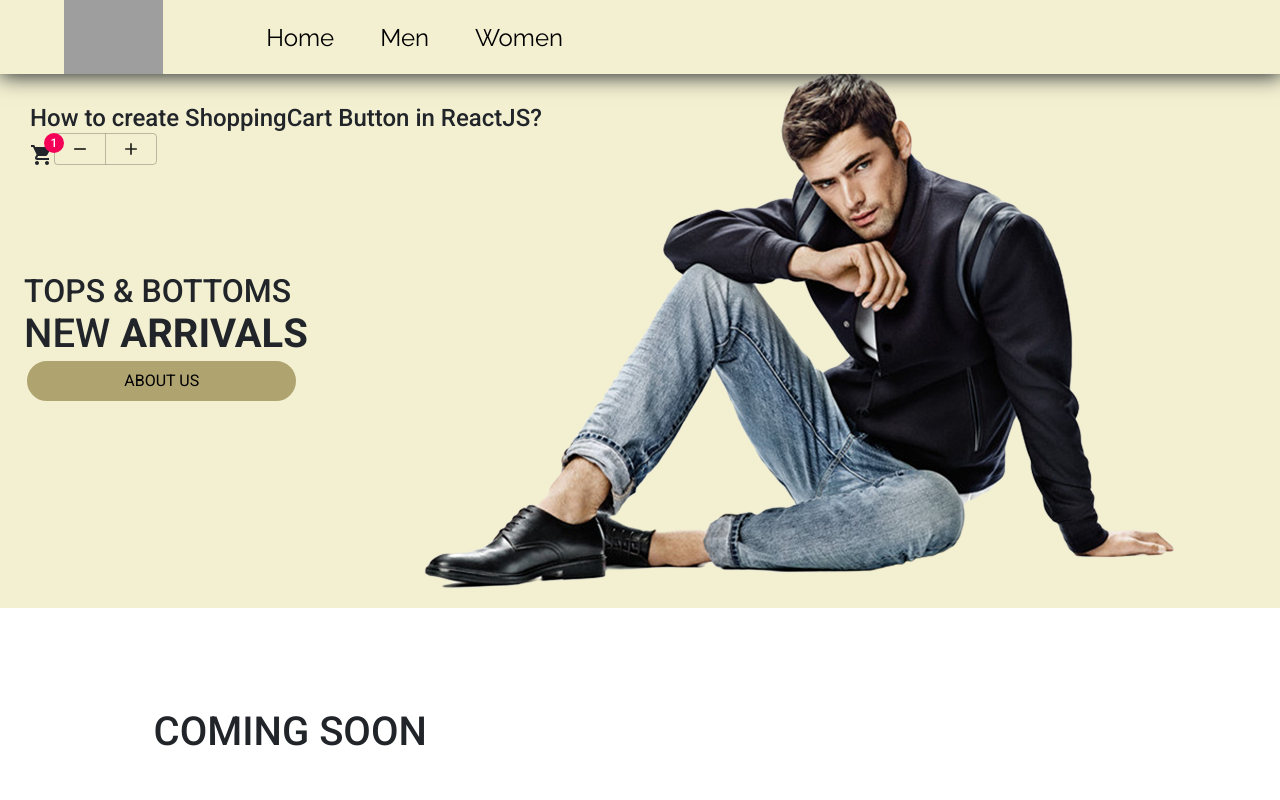
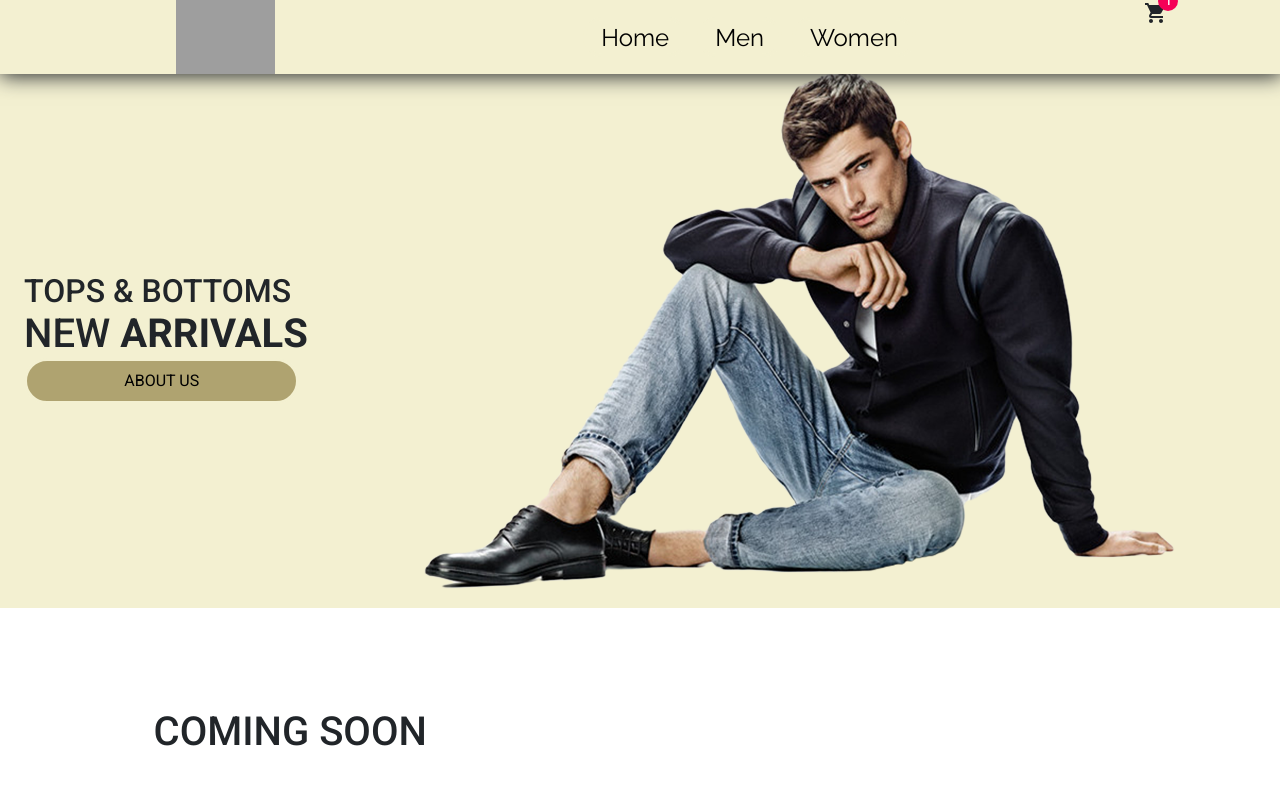
Before and after one commit to vmakksimov/Product_Listing_Page-2023, a React (Create React App) app in the folder client/: page / in a window 1280 px wide. Shown: the top 800 px of the page. Built offline with nearby package versions, Linux system fonts and the light colour scheme; grey boxes are pictures that could not be loaded; a web font is replaced by a local one.

Commit message:
adding cart button

```diff
--- a/client/src/App.js
+++ b/client/src/App.js
@@ -16,6 +16,7 @@ import { About } from './components/About/About';
 function App() {
 
     const [gender, setName] = useState(localStorage.getItem("gender") || undefined)
+    const [itemCount, setItemCount] = useState(1);
 
     const handleFormChange = (event) => {
         setName(event)
@@ -26,9 +27,9 @@ function App() {
     return (
         <div className="App">
             <section className="App-header">
-                <Header handleFormChange={handleFormChange} />
+                <Header handleFormChange={handleFormChange} itemCount={itemCount}/>
             </section>
-            <ProductsContext.Provider value={{ products, gender }}>
+            <ProductsContext.Provider value={{ products, gender, itemCount, setItemCount }}>
                 <section className="home-section">
                     <Routes>
                         <Route path='/' element={<Home />} />
--- a/client/src/components/Header/Header.css
+++ b/client/src/components/Header/Header.css
@@ -1,6 +1,6 @@
 .header-nav {
     display: flex;
-    justify-content: flex-start;
+    justify-content: space-around;
     border: 0px solid black;
     box-shadow: 1px 1px 20px 1px;
     background-color: #F3F0D1;
--- a/client/src/components/Header/Header.js
+++ b/client/src/components/Header/Header.js
@@ -8,8 +8,8 @@ import Button from "@material-ui/core/Button";
 import AddIcon from "@material-ui/icons/Add";
 import RemoveIcon from "@material-ui/icons/Remove";
 import { useState } from "react";
-export const Header = ({ handleFormChange }) => {
-    const [itemCount, setItemCount] = useState(1);
+export const Header = ({ handleFormChange, itemCount }) => {
+
 
     return (
         <>
@@ -41,33 +41,14 @@ export const Header = ({ handleFormChange }) => {
                     <li className='header-buttons'><Link to='/shop' onClick={(e) => handleFormChange(e.target.innerText)}>Men</Link></li>
                     <li className='header-buttons'><Link to='/shop' onClick={(e) => handleFormChange(e.target.innerText)}>Women</Link></li>
                 </ul>
+                <div>
+                    <Badge color="secondary" badgeContent={itemCount}>
+                        <ShoppingCartIcon />{" "}
+                    </Badge>
+
+                </div>
             </div>
-            <div style={{ display: "block", padding: 30 }}>
-                        <h4>How to create ShoppingCart Button in ReactJS?</h4>
-                        <div>
-                            <Badge color="secondary" badgeContent={itemCount}>
-                                <ShoppingCartIcon />{" "}
-                            </Badge>
-                            <ButtonGroup>
-                                <Button
-                                    onClick={() => {
-                                        setItemCount(Math.max(itemCount - 1, 0));
-                                    }}
-                                >
-                                    {" "}
-                                    <RemoveIcon fontSize="small" />
-                                </Button>
-                                <Button
-                                    onClick={() => {
-                                        setItemCount(itemCount + 1);
-                                    }}
-                                >
-                                    {" "}
-                                    <AddIcon fontSize="small" />
-                                </Button>
-                            </ButtonGroup>
-                        </div>
-                    </div>
+
         </>
     )
 }
--- a/client/src/components/Shop/Shop.js
+++ b/client/src/components/Shop/Shop.js
@@ -3,10 +3,17 @@ import Popup from 'reactjs-popup';
 import { useState, useContext } from 'react'
 import { ShopDetails } from './ShopDetails/ShopDetails'
 import { ProductsContext } from '../../context/productContext'
+import ButtonGroup from "@material-ui/core/ButtonGroup";
+import Badge from "@material-ui/core/Badge";
+import ShoppingCartIcon from "@material-ui/icons/ShoppingCart";
+import Button from "@material-ui/core/Button";
+import AddIcon from "@material-ui/icons/Add";
+import RemoveIcon from "@material-ui/icons/Remove";
 
 export const Shop = () => {
+
     const itemsPerRow = 16
-    const { products, gender } = useContext(ProductsContext);
+    const { products, gender, setItemCount, itemCount } = useContext(ProductsContext);
     const [next, setNext] = useState(itemsPerRow);
     const [sorted, setSort] = useState([]);
     const [checked, setChecked] = useState([]);
@@ -137,7 +144,24 @@ export const Shop = () => {
             </div>
             <div className="category">
                 <h1>Tops & Bottoms</h1><h3>Mens & Womens collection 2023</h3>
-
+                <ButtonGroup>
+                    <Button
+                        onClick={() => {
+                            setItemCount(Math.max(itemCount - 1, 0));
+                        }}
+                    >
+                        {" "}
+                        <RemoveIcon fontSize="small" />
+                    </Button>
+                    <Button
+                        onClick={() => {
+                            setItemCount(itemCount + 1);
+                        }}
+                    >
+                        {" "}
+                        <AddIcon fontSize="small" />
+                    </Button>
+                </ButtonGroup>
             </div>
             <div className="sort"> <div className="sorting">Sort by
                 <select className="sorting-options"
@@ -153,11 +177,11 @@ export const Shop = () => {
                 {gender == 'Men' ? next > men.length ? men.length : next : next > women.length ? women.length : next} products of {gender == 'Men' ? men.length : women.length}
             </div>
             <div className="product-grid">
-                {checked.length === 0 && colored.length > 0 ? color?.slice(0, next)?.map(x => <ShopDetails key={x._id} tops={x} />)
-                    : allMatch.length > 0 ? allMatch?.slice(0, next)?.map(x => <ShopDetails key={x._id} tops={x} />)
+                {checked.length === 0 && colored.length > 0 ? color?.slice(0, next)?.map(x => <ShopDetails key={x._id} tops={x} itemCount={itemCount} setItemCount={setItemCount} />)
+                    : allMatch.length > 0 ? allMatch?.slice(0, next)?.map(x => <ShopDetails key={x._id} tops={x}itemCount={itemCount} setItemCount={setItemCount}/>)
                         : checked.length === 1
-                            ? types?.slice(0, next)?.map(x => <ShopDetails key={x._id} tops={x} />) : gender == 'Men' ? men?.slice(0, next)?.map(x => <ShopDetails key={x._id} tops={x} />)
-                                : women?.slice(0, next)?.map(x => <ShopDetails key={x._id} tops={x} />)
+                            ? types?.slice(0, next)?.map(x => <ShopDetails key={x._id} tops={x}itemCount={itemCount} setItemCount={setItemCount}/>) : gender == 'Men' ? men?.slice(0, next)?.map(x => <ShopDetails key={x._id} tops={x} itemCount={itemCount} setItemCount={setItemCount}/>)
+                                : women?.slice(0, next)?.map(x => <ShopDetails key={x._id} tops={x} itemCount={itemCount} setItemCount={setItemCount}/>)
                 }
             </div>
             <div className="load-items">
--- a/client/src/components/Shop/ShopDetails/ShopDetails.js
+++ b/client/src/components/Shop/ShopDetails/ShopDetails.js
@@ -2,7 +2,7 @@ import './ShopDetails.css'
 import { useState } from 'react';
 
 
-export const ShopDetails = ({ tops }) => {
+export const ShopDetails = ({ tops, setItemCount, itemCount }) => {
     const [rating, setRating] = useState(0);
     const [hover, setHover] = useState(0);
 
@@ -37,7 +37,9 @@ export const ShopDetails = ({ tops }) => {
                     </div>
                     <p style={{ fontSize: '20px', fontWeight: 'bold' }}>Price: {tops.price}{tops.currency}</p>
                     <div className='add-button'>
-                        <button className='cart-button' onClick={alertHandler}>ADD TO CART</button>
+                        <button className='cart-button' onClick={() => {
+                            setItemCount(itemCount + 1);
+                        }}>ADD TO CART</button>
                     </div>
                 </div>
             </article>
```
